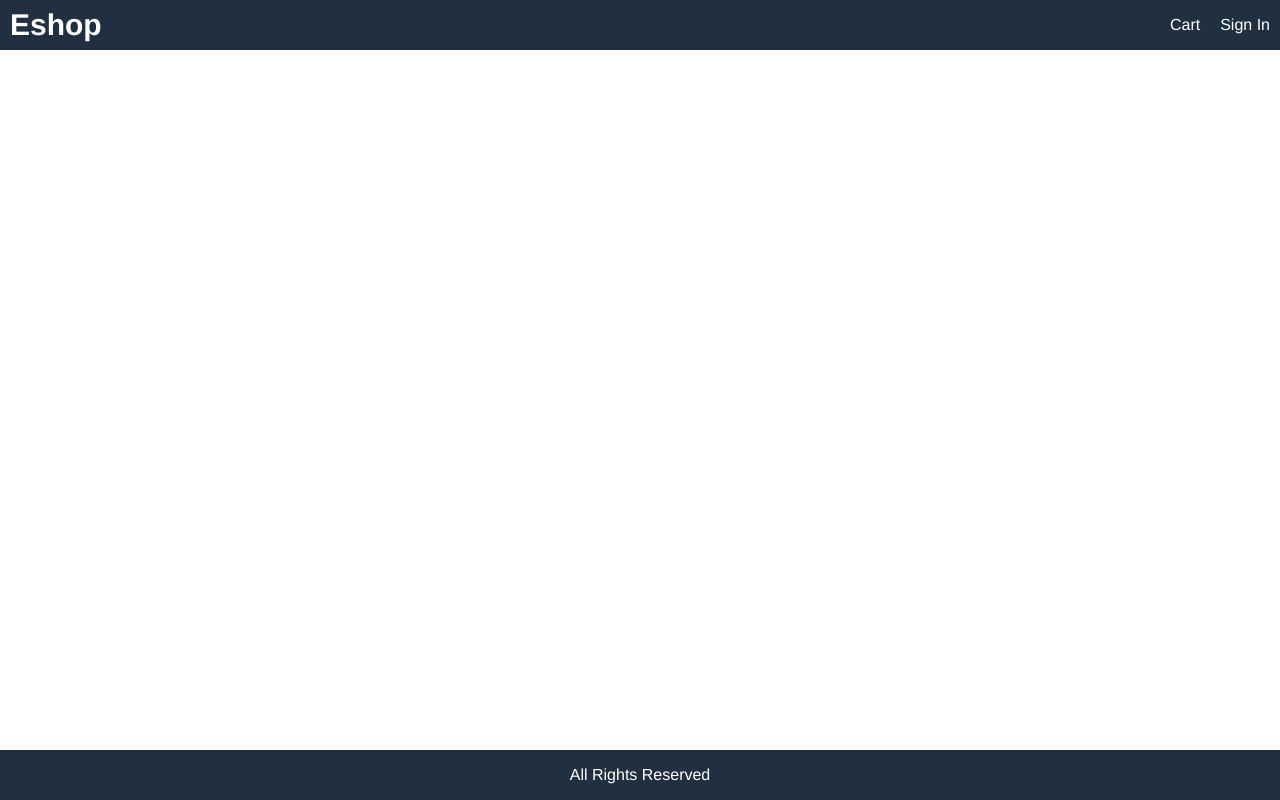
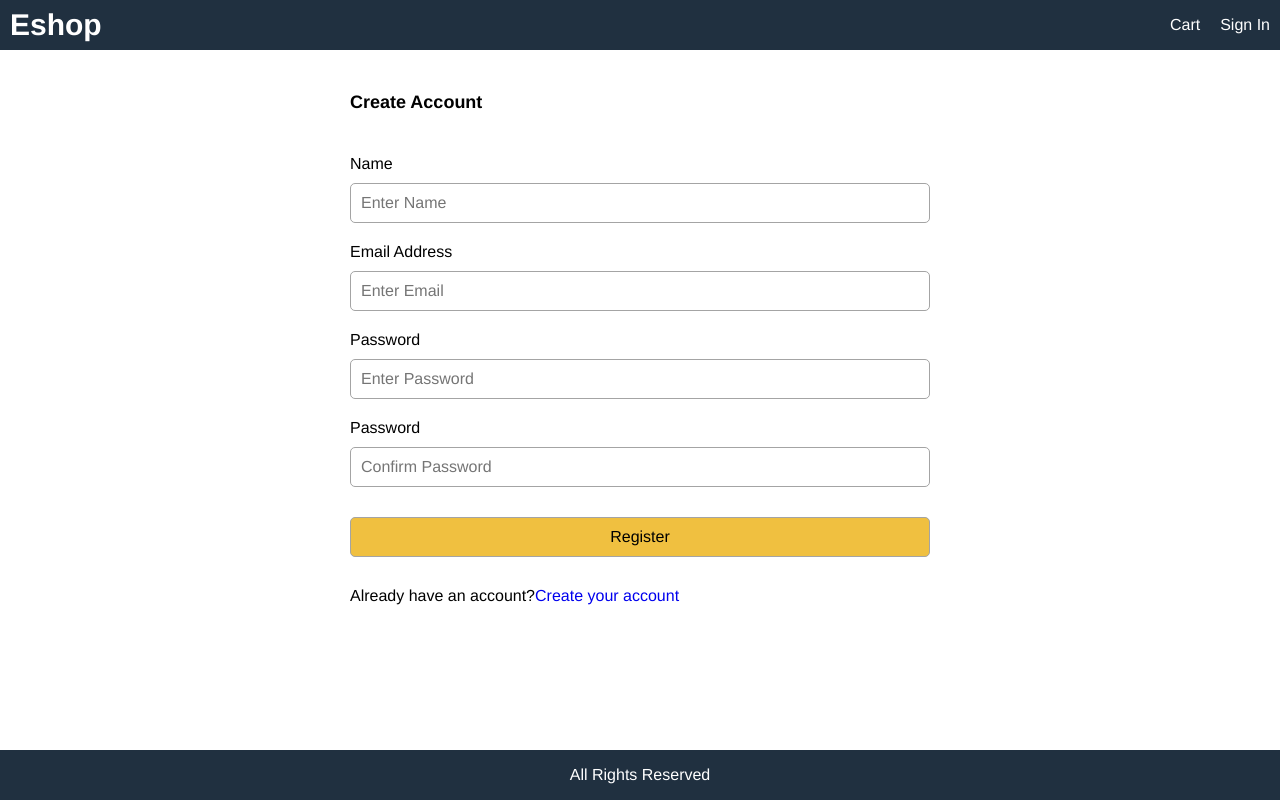
Before and after one commit to anuragsinhame/eshop1, a React (Create React App) app in the folder frontend/: page /register in a window 1280 px wide. Built offline with nearby package versions, Linux system fonts and the light colour scheme.

Commit message:
Added Registration screen and backend functionality

```diff
--- a/frontend/src/App.js
+++ b/frontend/src/App.js
@@ -1,14 +1,26 @@
 import React from "react";
-import { useSelector } from "react-redux";
+import { useDispatch, useSelector } from "react-redux";
 import { BrowserRouter, Route, Link } from "react-router-dom";
+import { signout } from "./actions/userActions";
 import CartScreen from "./screens/CartScreen";
 // import { Route } from "react-router-dom/cjs/react-router-dom.min";
 import HomeScreen from "./screens/HomeScreen";
 import ProductScreen from "./screens/ProductScreen";
+import RegisterScreen from "./screens/RegisterScreen";
+import SigninScreen from "./screens/SigninScreen";
 
 function App() {
   const cart = useSelector((state) => state.cart);
   const cartItems = cart.cartItems;
+
+  const userSignin = useSelector((state) => state.userSignin);
+  const { userInfo } = userSignin;
+
+  const dispatch = useDispatch();
+  const signoutHandler = () => {
+    dispatch(signout());
+  };
+
   return (
     <BrowserRouter>
       <div className="grid-container">
@@ -25,13 +37,28 @@
                 <span className="badge">{cartItems.length}</span>
               )}
             </Link>
-            <Link to="/signin">Sign In</Link>
+            {userInfo ? (
+              <div className="dropdown">
+                <Link to="#">
+                  {userInfo.name} <i className="fa fa-caret-down"></i>
+                </Link>
+                <ul className="dropdown-content">
+                  <Link to="#signout" onClick={signoutHandler}>
+                    Sign Out
+                  </Link>
+                </ul>
+              </div>
+            ) : (
+              <Link to="/signin">Sign In</Link>
+            )}
           </div>
         </header>
         <main>
           {/* "?" is added so that id can be empty and user can be redirected to cart component */}
           <Route path="/cart/:id?" component={CartScreen}></Route>
           <Route path="/product/:id" component={ProductScreen}></Route>
+          <Route path="/signin" component={SigninScreen}></Route>
+          <Route path="/register" component={RegisterScreen}></Route>
           <Route path="/" component={HomeScreen} exact={true}></Route>
         </main>
         <footer className="row center">All Rights Reserved</footer>
--- /dev/null
+++ b/frontend/src/actions/userActions.js
@@ -0,0 +1,64 @@
+import axios from "axios";
+import {
+  USER_REGISTER_FAIL,
+  USER_REGISTER_REQUEST,
+  USER_REGISTER_SUCCESS,
+  USER_SIGNIN_FAIL,
+  USER_SIGNIN_REQUEST,
+  USER_SIGNIN_SUCCESS,
+  USER_SIGNOUT,
+} from "../constants/userConstants.js";
+
+export const signin = (email, password) => async (dispatch) => {
+  dispatch({ type: USER_SIGNIN_REQUEST, payload: { email, password } });
+  try {
+    const { data } = await axios.post("/api/users/signin", { email, password });
+    dispatch({
+      type: USER_SIGNIN_SUCCESS,
+      payload: data,
+    });
+    localStorage.setItem("userInfo", JSON.stringify(data));
+  } catch (error) {
+    dispatch({
+      type: USER_SIGNIN_FAIL,
+      payload:
+        error.response && error.response.data.message
+          ? error.response.data.message
+          : error.message,
+    });
+  }
+};
+
+export const signout = () => (dispatch) => {
+  localStorage.removeItem("userInfo");
+  localStorage.removeItem("cartItems");
+  dispatch({ type: USER_SIGNOUT });
+};
+
+export const register = (name, email, password) => async (dispatch) => {
+  dispatch({ type: USER_REGISTER_REQUEST, payload: { name, email, password } });
+  try {
+    const { data } = await axios.post("/api/users/register", {
+      name,
+      email,
+      password,
+    });
+    dispatch({
+      type: USER_REGISTER_SUCCESS,
+      payload: data,
+    });
+    dispatch({
+      type: USER_SIGNIN_SUCCESS,
+      payload: data,
+    });
+    localStorage.setItem("userInfo", JSON.stringify(data));
+  } catch (error) {
+    dispatch({
+      type: USER_REGISTER_FAIL,
+      payload:
+        error.response && error.response.data.message
+          ? error.response.data.message
+          : error.message,
+    });
+  }
+};
--- a/frontend/src/components/LoadingBox.js
+++ b/frontend/src/components/LoadingBox.js
@@ -2,8 +2,8 @@
 
 export default function LoadingBox() {
   return (
-    <div>
-      <i className="fa fa-spinner fa-spin"></i>
+    <div className="loading">
+      <i className="fa fa-spinner fa-spin"></i>Loading.....
     </div>
   );
 }
--- /dev/null
+++ b/frontend/src/constants/userConstants.js
@@ -0,0 +1,9 @@
+export const USER_SIGNIN_REQUEST = "USER_SIGNIN_REQUEST";
+export const USER_SIGNIN_SUCCESS = "USER_SIGNIN_SUCCESS";
+export const USER_SIGNIN_FAIL = "USER_SIGNIN_FAIL";
+
+export const USER_REGISTER_REQUEST = "USER_REGISTER_REQUEST";
+export const USER_REGISTER_SUCCESS = "USER_REGISTER_SUCCESS";
+export const USER_REGISTER_FAIL = "USER_REGISTER_FAIL";
+
+export const USER_SIGNOUT = "USER_SIGNOUT";
--- a/frontend/src/index.css
+++ b/frontend/src/index.css
@@ -205,6 +205,10 @@
 }
 
 /* Alerts */
+.loading {
+  display: block !important;
+}
+
 .success {
   color: #20a020;
 }
@@ -228,3 +232,43 @@
   color: #a02020;
   background-color: #ffe0e0;
 }
+
+/* Form */
+.form {
+  max-width: 60rem;
+  margin: 0 auto;
+}
+
+.form > div {
+  display: flex;
+  flex-direction: column;
+  margin: 1rem;
+}
+
+.form label {
+  margin: 1rem 0;
+  display: block;
+}
+
+/* Dropdown */
+.dropdown {
+  display: inline-block;
+  position: relative;
+}
+
+.dropdown-content {
+  position: absolute;
+  display: none;
+  right: 0;
+  min-width: 12rem;
+  padding: 1rem;
+  z-index: 1;
+  background-color: #203040;
+  margin: 0;
+  margin-top: 0.4rem;
+  border-radius: 0.5rem;
+}
+
+.dropdown:hover .dropdown-content {
+  display: block;
+}
--- /dev/null
+++ b/frontend/src/reducers/userReducers.js
@@ -0,0 +1,37 @@
+import {
+  USER_REGISTER_FAIL,
+  USER_REGISTER_REQUEST,
+  USER_REGISTER_SUCCESS,
+  USER_SIGNIN_FAIL,
+  USER_SIGNIN_REQUEST,
+  USER_SIGNIN_SUCCESS,
+  USER_SIGNOUT,
+} from "../constants/userConstants";
+
+export const userSigninReducer = (state = {}, action) => {
+  switch (action.type) {
+    case USER_SIGNIN_REQUEST:
+      return { loading: true };
+    case USER_SIGNIN_SUCCESS:
+      return { loading: false, userInfo: action.payload };
+    case USER_SIGNIN_FAIL:
+      return { loading: false, error: action.payload };
+    case USER_SIGNOUT:
+      return {};
+    default:
+      return state;
+  }
+};
+
+export const userRegisterReducer = (state = {}, action) => {
+  switch (action.type) {
+    case USER_REGISTER_REQUEST:
+      return { loading: true };
+    case USER_REGISTER_SUCCESS:
+      return { loading: false, userInfo: action.payload };
+    case USER_REGISTER_FAIL:
+      return { loading: false, error: action.payload };
+    default:
+      return state;
+  }
+};
--- /dev/null
+++ b/frontend/src/screens/RegisterScreen.js
@@ -0,0 +1,103 @@
+import React, { useEffect, useState } from "react";
+import { useDispatch, useSelector } from "react-redux";
+import { Link } from "react-router-dom";
+
+import LoadingBox from "../components/LoadingBox";
+import MessageBox from "../components/MessageBox";
+import { register } from "../actions/userActions";
+
+export default function RegisterScreen(props) {
+  const [name, setName] = useState("");
+  const [email, setEmail] = useState("");
+  const [password, setPassword] = useState("");
+  const [confirmPassword, setConfirmPassword] = useState("");
+
+  const redirect = props.location.search
+    ? props.location.search.split("=")[1]
+    : "/";
+  const userRegister = useSelector((state) => state.userRegister);
+  const { userInfo, loading, error } = userRegister;
+
+  const dispatch = useDispatch();
+
+  const submitHandler = (e) => {
+    e.preventDefault();
+    // TODO: Sign In Action
+    if (password !== confirmPassword) {
+      alert("Passwords are not same");
+    } else {
+      dispatch(register(name, email, password));
+    }
+  };
+
+  useEffect(() => {
+    if (userInfo) {
+      props.history.push(redirect);
+    }
+  }, [props.history, redirect, userInfo]);
+
+  return (
+    <div>
+      <form className="form" onSubmit={submitHandler}>
+        <div>
+          <h1>Create Account</h1>
+        </div>
+        {loading && <LoadingBox></LoadingBox>}
+        {error && <MessageBox variant="danger">{error}</MessageBox>}
+        <div>
+          <label htmlFor="name">Name</label>
+          <input
+            type="text"
+            id="name"
+            placeholder="Enter Name"
+            required
+            onChange={(e) => setName(e.target.value)}
+          />
+        </div>
+        <div>
+          <label htmlFor="email">Email Address</label>
+          <input
+            type="email"
+            id="email"
+            placeholder="Enter Email"
+            required
+            onChange={(e) => setEmail(e.target.value)}
+          />
+        </div>
+        <div>
+          <label htmlFor="password">Password</label>
+          <input
+            type="password"
+            id="password"
+            placeholder="Enter Password"
+            required
+            onChange={(e) => setPassword(e.target.value)}
+          />
+        </div>
+        <div>
+          <label htmlFor="confirmPassword">Password</label>
+          <input
+            type="password"
+            id="confirmPassword"
+            placeholder="Confirm Password"
+            required
+            onChange={(e) => setConfirmPassword(e.target.value)}
+          />
+        </div>
+        <div>
+          <label />
+          <button className="primary" type="submit">
+            Register
+          </button>
+        </div>
+        <div>
+          <label />
+          <div>
+            Already have an account?
+            <Link to={`/signin?redirect=${redirect}`}>Create your account</Link>
+          </div>
+        </div>
+      </form>
+    </div>
+  );
+}
--- /dev/null
+++ b/frontend/src/screens/SigninScreen.js
@@ -0,0 +1,79 @@
+import React, { useEffect, useState } from "react";
+import { useDispatch, useSelector } from "react-redux";
+import { Link } from "react-router-dom";
+
+import LoadingBox from "../components/LoadingBox";
+import MessageBox from "../components/MessageBox";
+import { signin } from "../actions/userActions";
+
+export default function SigninScreen(props) {
+  const [email, setEmail] = useState("");
+  const [password, setPassword] = useState("");
+
+  const redirect = props.location.search
+    ? props.location.search.split("=")[1]
+    : "/";
+  const userSignin = useSelector((state) => state.userSignin);
+  const { userInfo, loading, error } = userSignin;
+
+  const dispatch = useDispatch();
+
+  const submitHandler = (e) => {
+    e.preventDefault();
+    // TODO: Sign In Action
+    dispatch(signin(email, password));
+  };
+
+  useEffect(() => {
+    if (userInfo) {
+      props.history.push(redirect);
+    }
+  }, [props.history, redirect, userInfo]);
+
+  return (
+    <div>
+      <form className="form" onSubmit={submitHandler}>
+        <div>
+          <h1>Sign In</h1>
+        </div>
+        {loading && <LoadingBox></LoadingBox>}
+        {error && <MessageBox variant="danger">{error}</MessageBox>}
+        <div>
+          <label htmlFor="email">Email Address</label>
+          <input
+            type="email"
+            id="email"
+            placeholder="Enter Email"
+            required
+            onChange={(e) => setEmail(e.target.value)}
+          />
+        </div>
+        <div>
+          <label htmlFor="password">Password</label>
+          <input
+            type="password"
+            id="password"
+            placeholder="Enter Password"
+            required
+            onChange={(e) => setPassword(e.target.value)}
+          />
+        </div>
+        <div>
+          <label />
+          <button className="primary" type="submit">
+            Sign In
+          </button>
+        </div>
+        <div>
+          <label />
+          <div>
+            New Customer?
+            <Link to={`/register?redirect=${redirect}`}>
+              Create your account
+            </Link>
+          </div>
+        </div>
+      </form>
+    </div>
+  );
+}
--- a/frontend/src/store.js
+++ b/frontend/src/store.js
@@ -7,8 +7,17 @@
   productDetailsReducer,
   productReducers,
 } from "./reducers/productReducers";
+import {
+  userRegisterReducer,
+  userSigninReducer,
+} from "./reducers/userReducers";
 
 const initialState = {
+  userSignin: {
+    userInfo: localStorage.getItem("userInfo")
+      ? JSON.parse(localStorage.getItem("userInfo"))
+      : null,
+  },
   cart: {
     cartItems: localStorage.getItem("cartItems")
       ? JSON.parse(localStorage.getItem("cartItems"))
@@ -23,6 +32,8 @@
   productList: productReducers,
   productDetails: productDetailsReducer,
   cart: cartReducer,
+  userSignin: userSigninReducer,
+  userRegister: userRegisterReducer,
 });
 
 const composeEnhancer = window.__REDUX_DEVTOOLS_EXTENSION_COMPOSE__ || compose;
```
Also changed, not shown: 1 other file (tests, documents, lock files or other folders).
